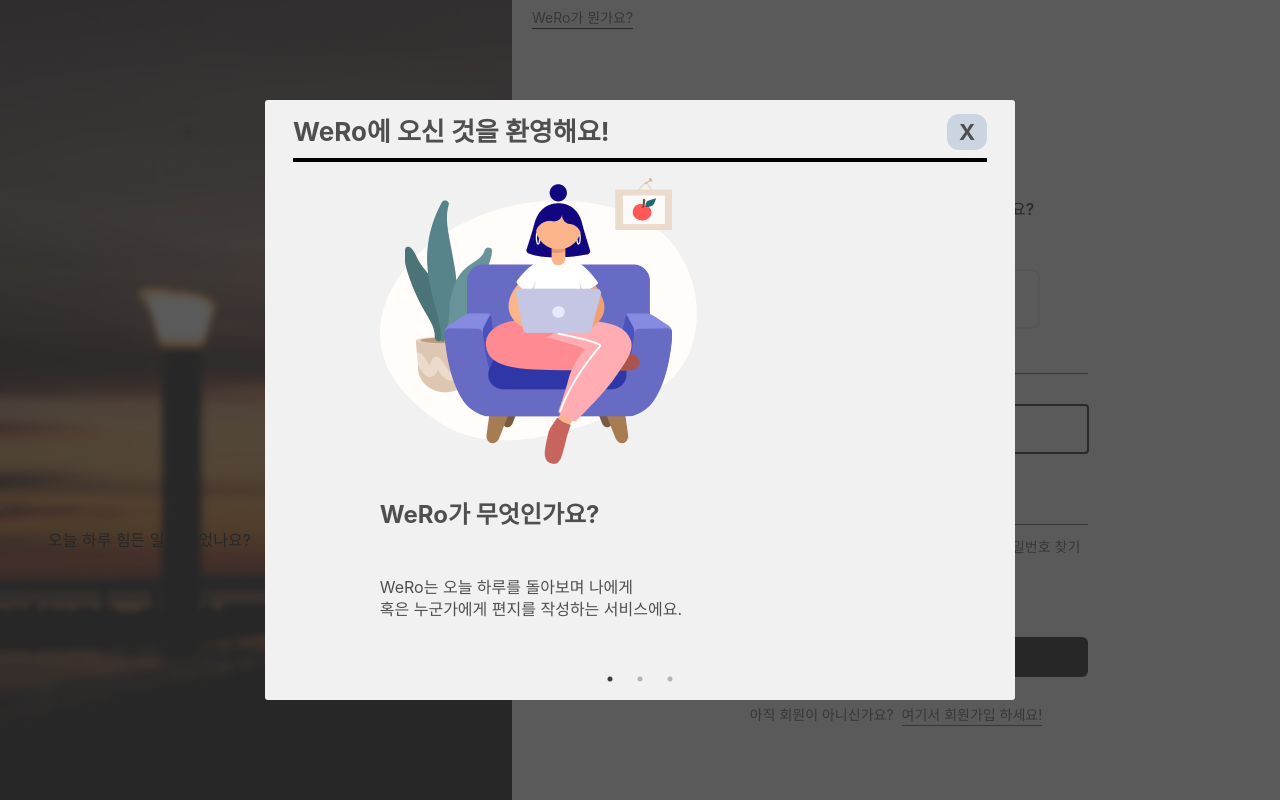
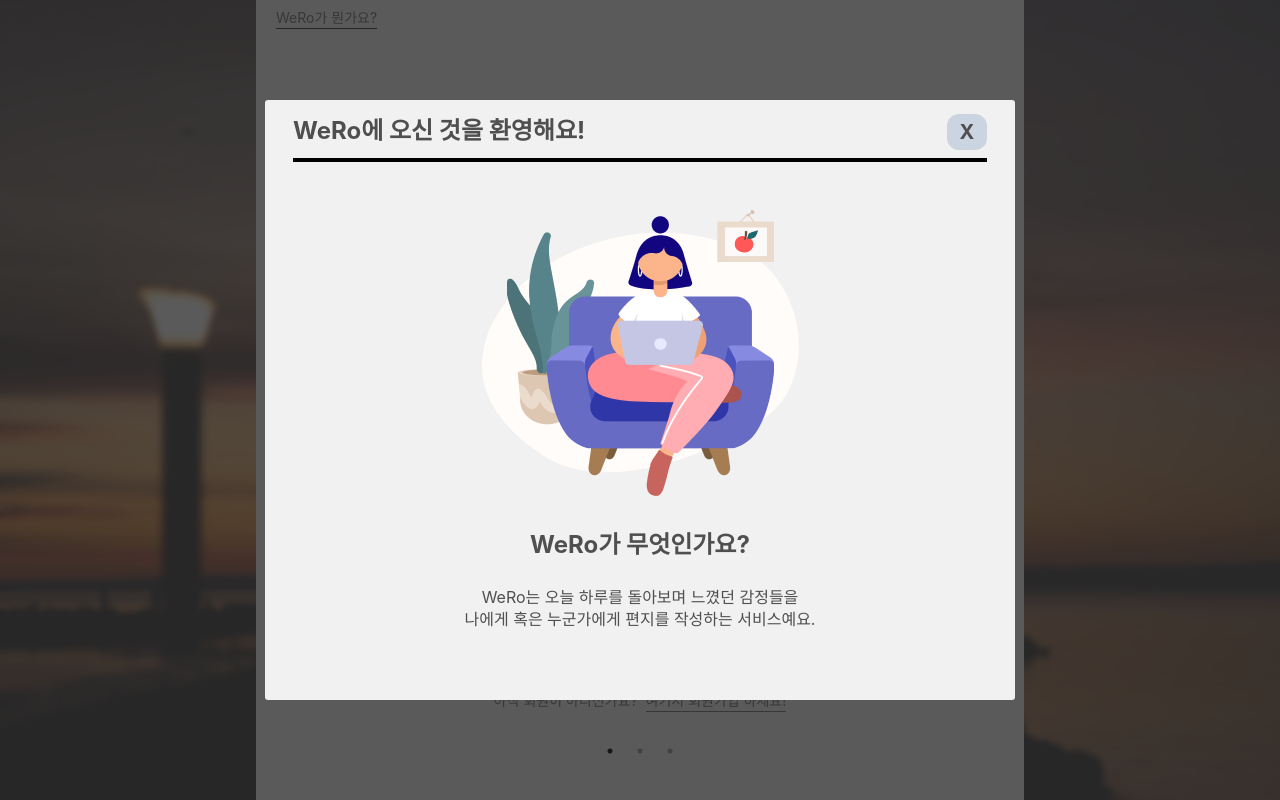
Before and after one commit to DieOrWe/wero_front, a React (Create React App) app: page / in a window 1280 px wide. Built offline with nearby package versions, Linux system fonts and the light colour scheme; the HTML template or start-up script is replaced by a standard one.

Commit message:
ui change

```diff
--- a/package.json
+++ b/package.json
@@ -18,6 +18,7 @@
     "react": "^18.2.0",
     "react-bootstrap": "^2.7.0",
     "react-dom": "^18.2.0",
+    "react-modal": "^3.16.1",
     "react-router-dom": "^6.6.2",
     "react-scripts": "5.0.1",
     "react-slick": "^0.29.0",
@@ -50,6 +51,7 @@
     ]
   },
   "devDependencies": {
+    "@types/react-modal": "^3.13.1",
     "@types/sockjs-client": "^1.5.1",
     "@types/stompjs": "^2.3.5",
     "tailwindcss": "^3.2.4"
--- a/src/components/login_page/Login.tsx
+++ b/src/components/login_page/Login.tsx
@@ -65,7 +65,7 @@
                         name='id'
                         value={values.id}
                         onChange={handleChange}
-                        className="h-12 my-3 border-b border-[#4F4F4F] border-solid w-72 md:w-96 text-[#4F4F4F] placeholder-[#787878]"
+                        className="h-12 my-3 border-b border-[#4F4F4F] border-solid w-72 md:w-96 text-[#4F4F4F] placeholder-[#787878] outline-none"
                         placeholder='ID'
                         ref={focusRef}
                     />
@@ -76,14 +76,14 @@
                         value={values.password}
                         onChange={handleChange}
                         onKeyDown={onEnter}
-                        className="h-12 my-3 border-b border-[#4F4F4F] w-72 md:w-96 text-[#4F4F4F] placeholder-[#787878]"
+                        className="h-12 my-3 border-b border-[#4F4F4F] w-72 md:w-96 text-[#4F4F4F] placeholder-[#787878] outline-none"
                         placeholder='Password'
                     />
                 </div>
                 <div className='flex mb-20 space-x-5 md:space-x-24'>
                     <div className='flex'>
-                        <input type="checkbox" name="" id="" />
-                        <p className='mx-1 text-sm text-[#4F4F4F]'>아이디 기억하기</p>
+                        <input type="checkbox" name="" id="my-checkbox" />
+                        <label htmlFor="my-checkbox" className="mx-1 text-sm text-[#4F4F4F]" >아이디 기억하기</label>
                     </div>
                     <div className='space-x-2 text-xs md:text-sm text-[#4F4F4F]'>
                         <Link to='/findId' className=' border-[#4F4F4F] text-[#4F4F4F]'>아이디 찾기</Link>
--- a/src/components/login_page/LoginPage.tsx
+++ b/src/components/login_page/LoginPage.tsx
@@ -20,14 +20,15 @@
     };
 
     return (
-        <div className="flex justify-between">
+        <div className="flex place-content-center 2xl:justify-between">
             {/* 왼쪽 로고,문구 */}
-            <div className="w-auto h-56 mb-12 ml-12 place-self-end">
-                <p className=" text-[#000000] 2xl:inline 2xl:text-3xl 2xl:font-semibold">
+
+            <div className="hidden 2xl:inline w-full h-full mb-12 place-self-end bg-gray-100 bg-opacity-50 p-4 rounded-lg mr-96 ml-12 space-y-10">
+                <p className="text-[#000000] 2xl:inline 2xl:text-3xl 2xl:font-semibold">
                     오늘 하루 힘든 일이 있었나요?
                 </p>
                 <div className="hidden 2xl:font-extrabold 2xl:inline 2xl:text-5xl">
-                    <p className="">오늘의 나에게 편지를 쓰고</p>
+                    <p className="mt-5">오늘의 나에게 편지를 쓰고</p>
                     <p className="mt-2 mb-8">타인의 편지로 위로 받아가세요</p>
                 </div>
             </div>
@@ -53,9 +54,8 @@
                     {/* 구글로 로그인 */}
                     <div
                         onClick={handleGoogle}
-                        className="flex justify-center py-4 border-2 rounded-lg"
                     >
-                        <p className="mx-24">구글로 로그인</p>
+                        <img src="img/btn_google_signin_light_normal_web.png" className="mx-24" />
                     </div>
                     <br />
                     {/* or 선 */}
--- a/src/components/login_page/SimpleSlider.tsx
+++ b/src/components/login_page/SimpleSlider.tsx
@@ -1,4 +1,4 @@
-import React, { Component } from "react";
+import React from "react";
 import Slider from "react-slick";
 import "slick-carousel/slick/slick.css";
 import "slick-carousel/slick/slick-theme.css";
@@ -10,51 +10,47 @@
     speed: 500,
     autoplaySpeed: 6000,
     autoplay: true,
-        arrows: false,
+    arrows: false
   };
 
   return (
-        <div className="w-3/4 carousel">
+    <div className="w-full carousel">
       <Slider {...settings}>
-                <div>
-                    <img src="img/j1.png"></img>
-                    <h2 className="text-[24px] font-bold">
-                        <br />
+        <div className="flex flex-col items-center justify-center">
+          <img src="img/j1.png" className="mx-auto mt-4" />
+          <h2 className="text-[24px] font-bold text-center mt-8">
             WeRo가 무엇인가요?
           </h2>
-                    <h2>
+          <h2 className="text-center mt-6 mb-10">
+            WeRo는 오늘 하루를 돌아보며 느꼈던 감정들을
             <br />
-                        <br /> WeRo는 오늘 하루를 돌아보며 나에게
-                        <br />
-                        혹은 누군가에게 편지를 작성하는 서비스에요.
+            나에게
+            혹은 누군가에게 편지를
+            작성하는 서비스예요.
           </h2>
         </div>
-                <div>
-                    <img src="img/j2.png"></img>
-                    <h2 className="text-[24px] font-bold">
-                        <br />
+        <div className="flex flex-col items-center justify-center">
+          <img src="img/j2.png" className="mx-auto mt-4" />
+          <h2 className="text-[24px] font-bold text-center mt-8">
             편지는 어떻게 전달이 되나요?
           </h2>
-                    <h2>
-                        <br />
-                        편지를 작성하면 WeRo의 알고리즘을 통해
-                        <br /> 당신의 위로가 필요한 누군가에게 편지를 전달해요.
-                        <br /> 물론 원한다면 편지를 전달하지 않을 수도 있어요.
+          <h2 className="text-center mt-6 mb-10">
+            편지를 작성하면 WeRo의 알고리즘을 통해 <br />
+            당신의 위로가 필요한
+            누군가에게 편지를 전달해요.<br />
+             물론 원한다면 편지를 전달하지 않을
+            수도 있답니다.
           </h2>
         </div>
-                <div>
-                    <img src="img/j3.png"></img>
-                    <h2 className="text-[24px] font-bold">
-                        <br />
-                        저는 편지를 언제 받나요?
+        <div className="flex flex-col items-center justify-center">
+          <img src="img/j3.png" className="mx-auto mt-4" />
+          <h2 className="text-[24px] font-bold text-center mt-8">
+            저는 편지를 언제 받을 수 있나요?
           </h2>
-                    <h2>
-                        <br /> 다른 이용자가 편지 작성을 완료하면 마찬가지로
-                        <br />
-                        알고리즘을 통해 당신에게도 편지가 도착할거에요!
-                        <br /> WeRo의 알고리즘에 의하면 여러 통의 편지를
-                        작성할수록
-                        <br /> 편지를 받을 확률이 높아져요!
+          <h2 className="text-center mt-6 mb-10">
+            다른 이용자가 편지 작성을 완료하면<br /> 마찬가지로 알고리즘을 통해
+            당신에게도 편지가 도착할거예요!<br /> WeRo의 알고리즘에 의하면 여러 통의
+            편지를 작성할수록<br /> 편지를 받을 확률이 높아져요!
           </h2>
         </div>
       </Slider>
--- a/src/components/login_page/WhatIsWero.tsx
+++ b/src/components/login_page/WhatIsWero.tsx
@@ -1,8 +1,23 @@
-import React, { useState } from "react";
+import React, { useState, useEffect } from "react";
 import SimpleSlider from "./SimpleSlider";
 
 const WhatIsWero = () => {
     const [show, setShow] = useState(true);
+
+    useEffect(() => {
+        const handleKeyDown = (event: { keyCode: number; }) => {
+          if (event.keyCode === 27) {
+            setShow(false);
+          }
+        };
+
+        document.addEventListener("keydown", handleKeyDown);
+
+        return () => {
+          document.removeEventListener("keydown", handleKeyDown);
+        };
+      }, []);
+
     const handleOpen = () => {
         setShow(true);
     };
@@ -21,16 +36,16 @@
                 <div className="modal">
                     <div className="overlay">
                         <div className="w-20 h-3/4 modal-content">
-                            <div className="flex justify-between text-[26px] font-bold border-b-4 border-black">
+                            <div className="flex justify-between text-[24px] font-bold border-b-4 border-black">
                                 <p>WeRo에 오신 것을 환영해요!</p>
                                 <button
-                                    className="h-9 w-10 bg-slate-300 rounded-xl mb-2 text-[22px]"
+                                    className="h-9 w-10 bg-slate-300 rounded-xl mb-2 text-[20px]"
                                     onClick={handleClose}
                                 >
                                     X
                                 </button>
                             </div>
-                            <div className="flex justify-center mt-4">
+                            <div className="flex justify-center mt-8">
                                 <SimpleSlider />
                             </div>
                         </div>
--- a/src/components/write_letter/WriteLetter.tsx
+++ b/src/components/write_letter/WriteLetter.tsx
@@ -85,14 +85,14 @@
           type="text"
           onChange={handleChange}
           name="title"
-          className="w-full mb-10 border-b-2 border-slate-500"
+          className="w-full mb-10 border-b-2 border-slate-500 outline-none"
           placeholder="제목"
         />
         <textarea
           onChange={handleChange}
           name="content"
           value={letter.content}
-          className="w-full border-b-2 border-black h-96"
+          className="w-full border-b-2 border-black h-96 outline-none"
           placeholder="오늘의 이야기를 들려주세요. :)"
         />
         <div className="flex items-center justify-between mt-4 space-x-2">
```
Also changed, not shown: public/img/btn_google_signin_light_normal_web.png (added), 1 other file (tests, documents, lock files or other folders). Lines whose indentation alone changed are shown as unchanged.
